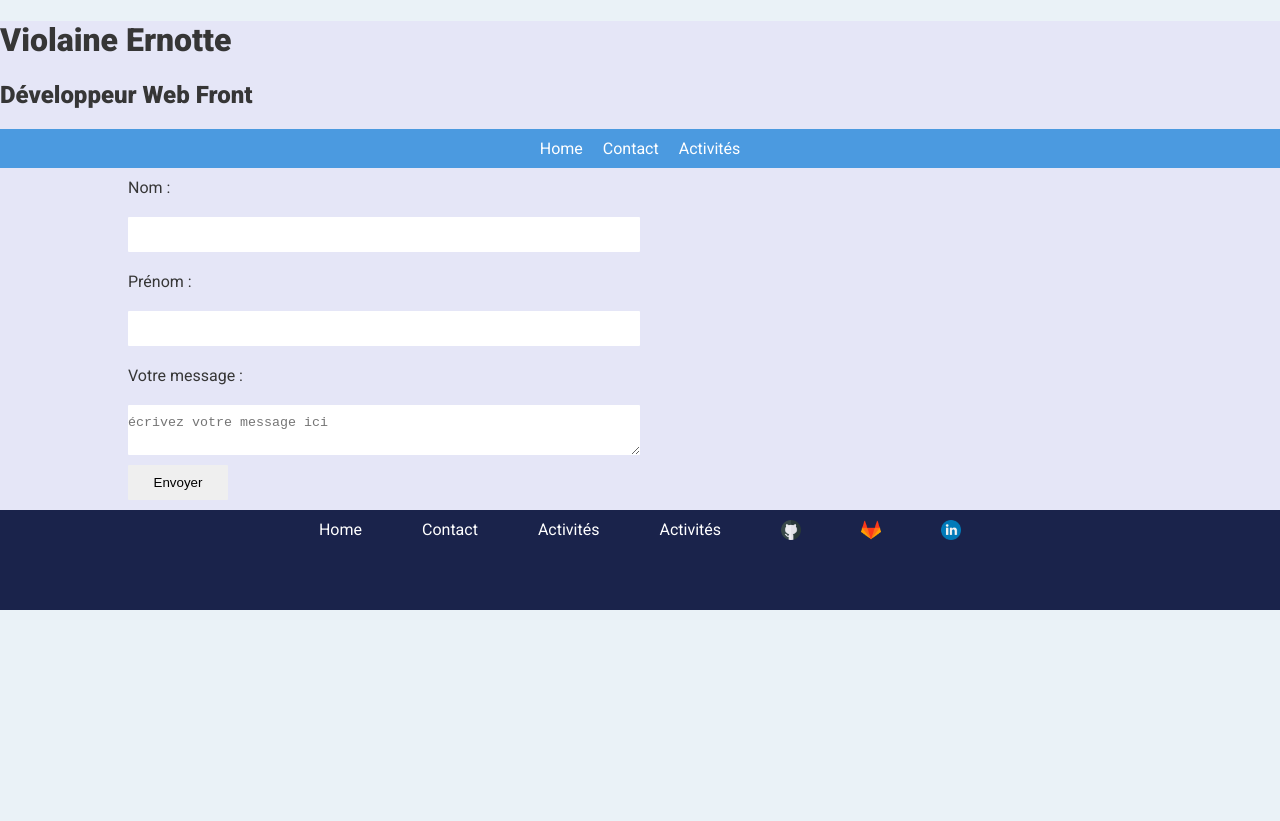
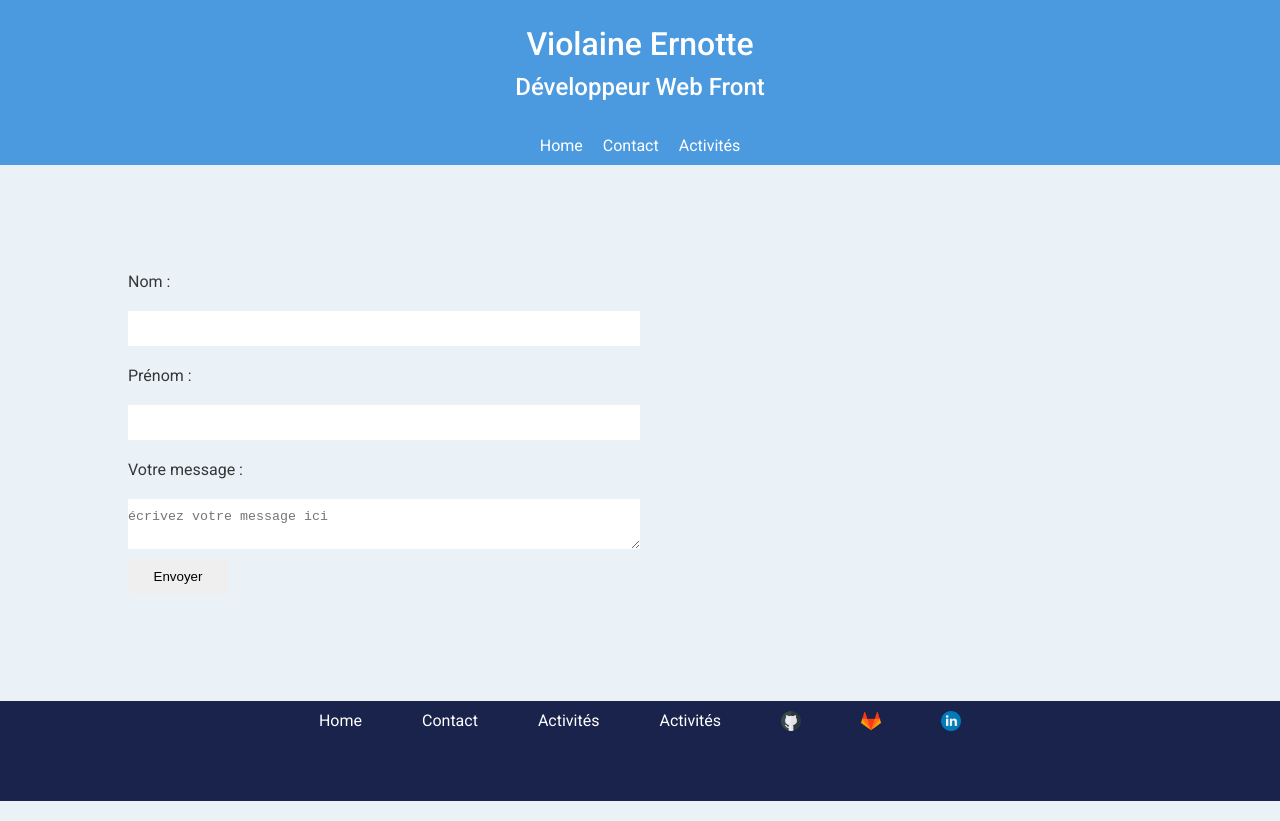
Before and after one commit to vio9/cv, a React (Create React App) app: page /contact in a window 1280 px wide. Built offline with nearby package versions, Linux system fonts and the light colour scheme.

Commit message:
contact form style

```diff
--- a/src/components/Contact.js
+++ b/src/components/Contact.js
@@ -4,6 +4,7 @@ import "../style/styles.scss";
 import Header from "./Header";
 import Footer from "./Footer";
 import { useState } from "react/cjs/react.development";
+
 const Contact = () => {
 	return (
 		<div className="contact-wrapper">
--- a/src/style/components/_contact.scss
+++ b/src/style/components/_contact.scss
@@ -1,11 +1,30 @@
 .contact-wrapper {
-	background-color: rgb(229, 230, 247);
+	margin: 0;
+	padding: 0;
+	height: 100vh;
+	.title {
+		display: flex;
+		flex-direction: column;
+		text-align: center;
+		background-color: rgb(75, 154, 224);
+		padding: 20px;
+		padding-top: 35px;
+		margin-top: -15px;
+		color: rgb(255, 255, 255);
+		h1,
+		h2 {
+			font-weight: 500;
+			margin: 0;
+			padding: 5px;
+		}
+	}
 	.contact-form {
 		display: flex;
 		flex-direction: column;
 		width: 80%;
 		margin: 0 auto;
 		justify-content: center;
+		min-height: 67vh;
 	}
 	label,
 	input,
```
